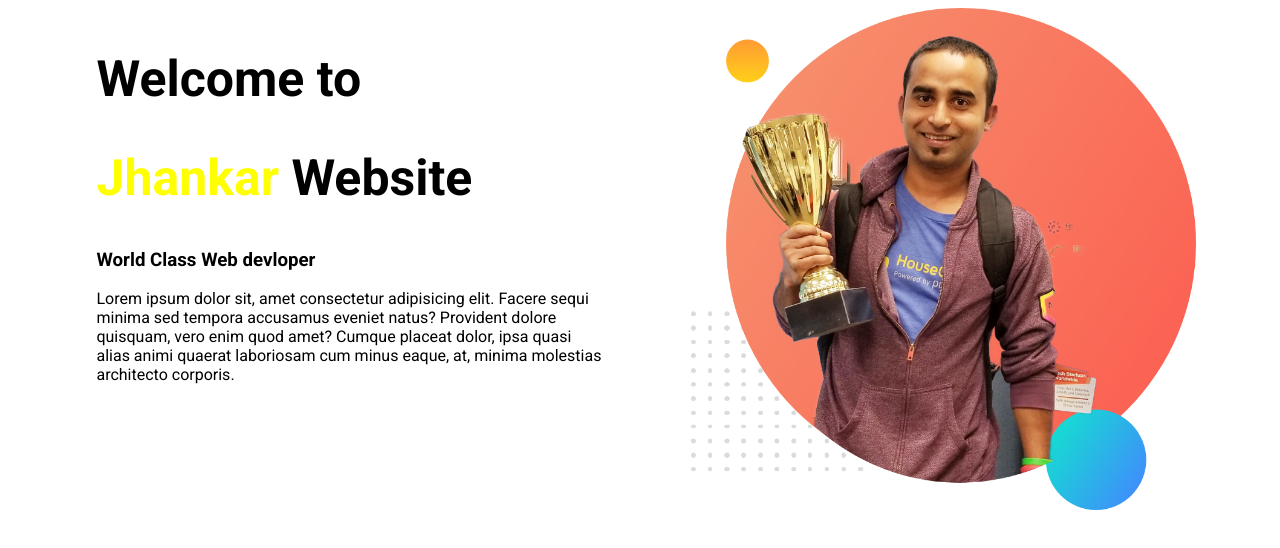
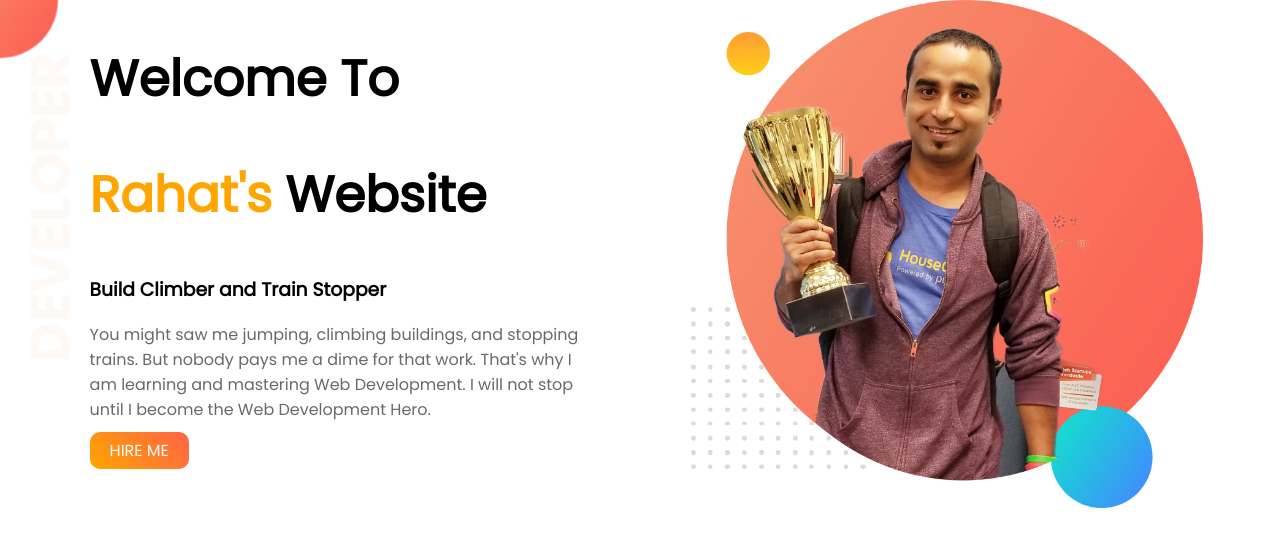
Before and after one commit to fuadraihan10/web-portfolio, a plain HTML site: page index.html in a window 1280 px wide. Drawn offline with Linux system fonts and the light colour scheme; a web font is replaced by a local one.

Commit message:
finally com pleated the 1st section

```diff
--- a/index.html
+++ b/index.html
@@ -7,17 +7,19 @@
     <link rel="stylesheet" href="style.css">
 </head>
 <body>
-    <section>
+    <section class="top-banner">
         <div class="half-width">
-            <h1>Welcome to</h1>
-            <h1><span class="name-h">Jhankar</span> Website</h1>
-            <h3>World Class Web devloper</h3>
-            <p>Lorem ipsum dolor sit, amet consectetur adipisicing elit. Facere sequi minima sed tempora accusamus eveniet natus? Provident dolore quisquam, vero enim quod amet? Cumque placeat dolor, ipsa quasi alias animi quaerat laboriosam cum minus eaque, at, minima molestias architecto corporis.</p>
+            <h1>Welcome To</h1>
+            <h1><span class="orange-hilight">Rahat's</span> Website</h1>
+            <h3>Build Climber and Train Stopper</h3>
+            <p>You might saw me jumping, climbing buildings, and stopping trains. But nobody pays me a dime for that work.
+            That's why I am learning and mastering Web Development. I will not stop until I become the Web Development
+            Hero.</p>
+            <a href="https://www.linkedin.com/in/md-rahat-hossen-antor-534403254/" target="_blank" class="link-btn">HIRE ME</a>
         </div>
         <div class="half-width">
-            <img src="images/jhankar.png" alt="">
+            <img src="./images/jhankar.png" alt="image">
         </div>
-
     </section>
 </body>
 </html>
--- a/style.css
+++ b/style.css
@@ -1,19 +1,43 @@
-@import url('https://fonts.googleapis.com/css2?family=Inter:ital,opsz,wght@0,14..32,100..900;1,14..32,100..900&family=JetBrains+Mono:ital,wght@0,100..800;1,100..800&family=Merriweather:ital,opsz,wght@0,18..144,300..900;1,18..144,300..900&family=Poppins:ital,wght@0,100;0,200;0,300;0,400;0,500;0,600;0,700;0,800;0,900;1,100;1,200;1,300;1,400;1,500;1,600;1,700;1,800;1,900&family=Roboto:ital,wght@0,100..900;1,100..900&family=Signika+Negative:wght@300..700&display=swap');
+@import url('https://fonts.googleapis.com/css2?family=Poppins&display=swap');
 body{
-    font-family: "Roboto", sans-serif;
+    margin: 0;
+    font-family: 'Poppins', sans-serif;
+}
+section{
+    padding-bottom: 90px;
+    height: 760px;
+}
+.top-banner{
+    background: url("../images/top-banner.png") no-repeat;
+}
+.dream-area{
+    background: url("../images/dream-bg.png") no-repeat right;
 }
 h1{
     font-size: 50px;
 }
-.name-h{
-    color: yellow;
+h2{
+    font-size: 40px;
+}
+p{
+    color: #696969;
+}
+.orange-hilight{
+    color: #ffa500;
 }
 .half-width{
-    width:40%;
-    float:left;
-    margin-left:5%;
-    padding-left:2%;
+    width: 40%;
+    float: left;
+    margin-left: 5%;
+    padding-left: 2%;
 }
-.half-width img {
-    width:100%;
+.half-width img{
+    width: 100%;
 }
+.link-btn{
+    text-decoration: none;
+    padding: 7px 20px;
+    border-radius: 10px;
+    color: #ffffff;
+    background: linear-gradient(45deg, #ffa500, #ff6347);
+}
```
